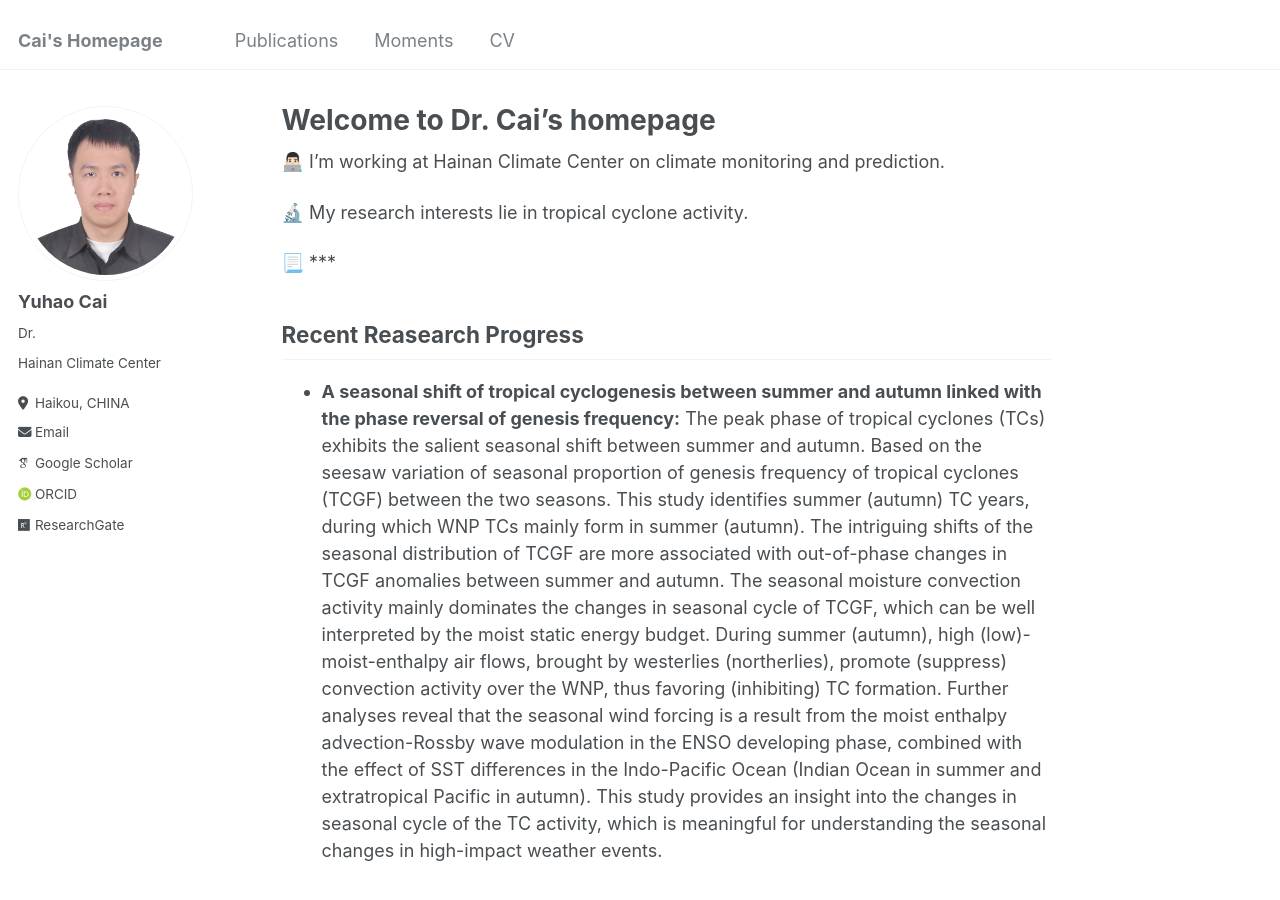
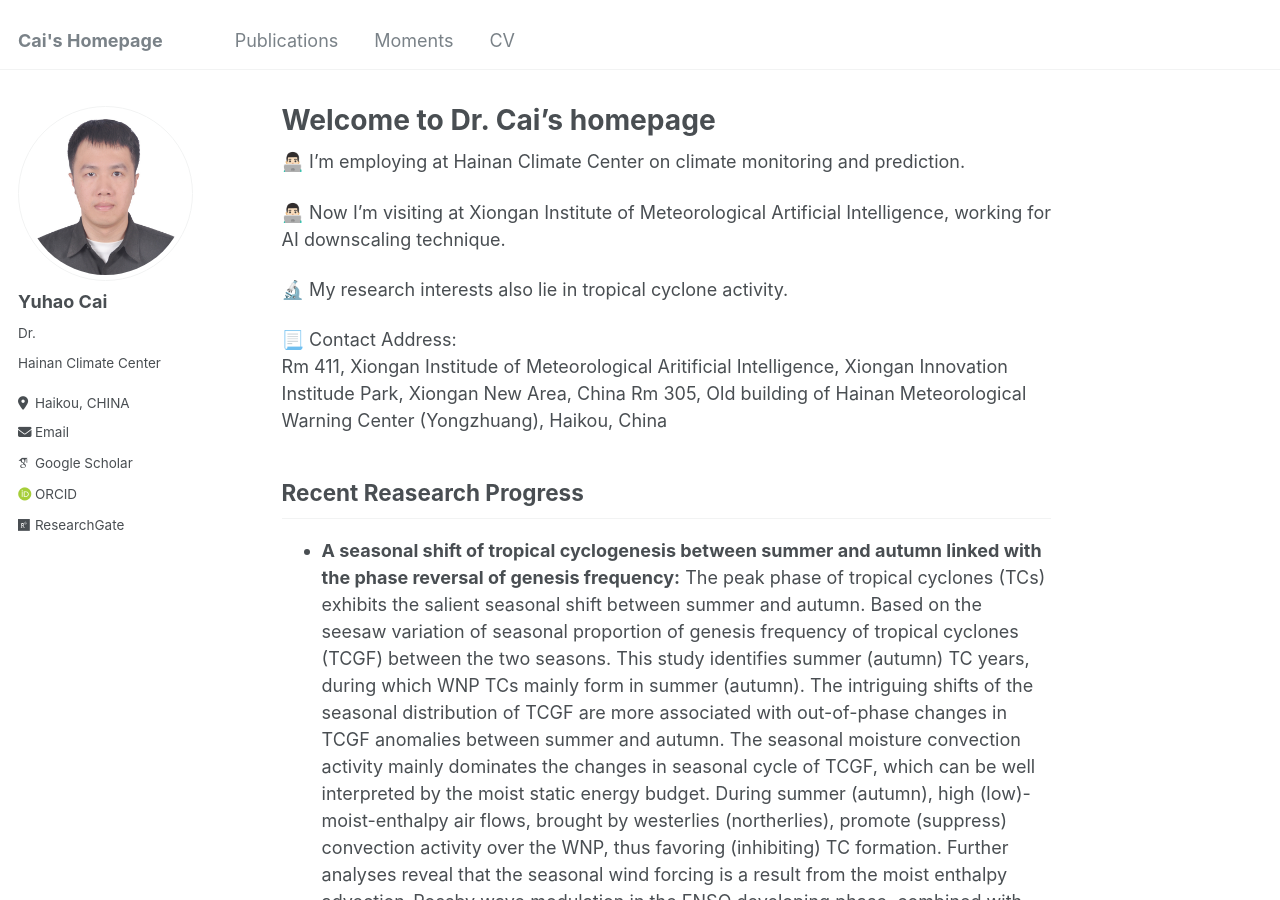
Before and after one commit to caiyh63/caiyh63.github.io, a Jekyll site: the page built from _pages/about.md, in a window 1280 px wide and 900 px high. Built offline with Jekyll 4.4.1, drawn with Linux system fonts in a browser that asks for light colours; some web fonts are replaced; some of the changed text lies outside the part shown.

Commit message:
Update about.md

```diff
--- a/_pages/about.md
+++ b/_pages/about.md
@@ -7,11 +7,15 @@ redirect_from:
   - /about.html
 ---
 
-👨🏻‍💻 I’m working at Hainan Climate Center on climate monitoring and prediction. <br>
+👨🏻‍💻 I’m employing at Hainan Climate Center on climate monitoring and prediction. <br>
 
-🔬 My research interests lie in tropical cyclone activity.
+👨🏻‍💻 Now I’m visiting at Xiongan Institute of Meteorological Artificial Intelligence, working for AI downscaling technique. <br>
 
-📃 *** <br>
+🔬 My research interests also lie in tropical cyclone activity.
+
+📃 Contact Address:  <br>
+    Rm 411, Xiongan Institude of Meteorological Aritificial Intelligence, Xiongan Innovation Institude Park, Xiongan New Area, China
+    Rm 305, Old building of Hainan Meteorological Warning Center (Yongzhuang), Haikou, China
 
 
 
```
Also changed, not shown: other parts of _pages/about.md (+1 -1 lines).
